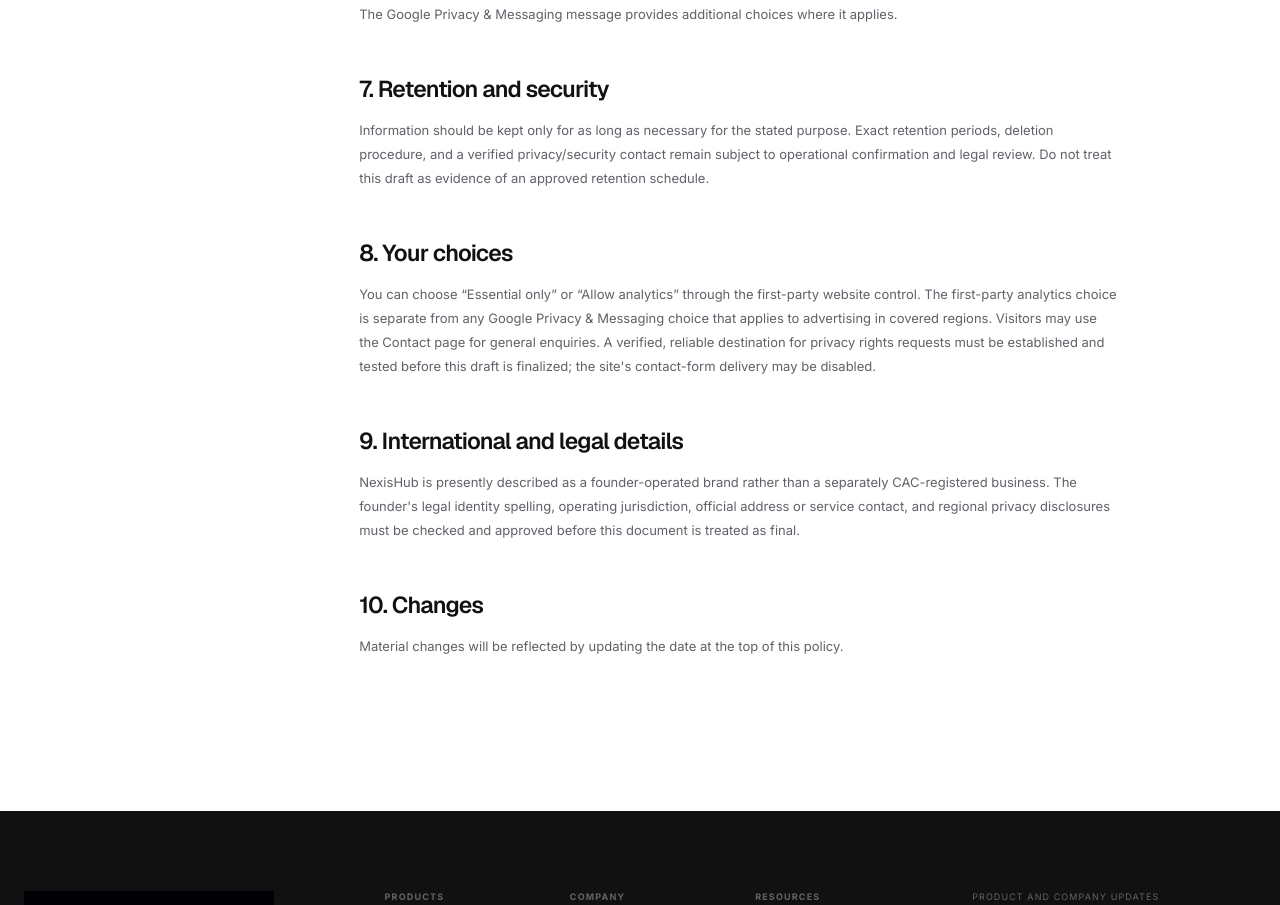
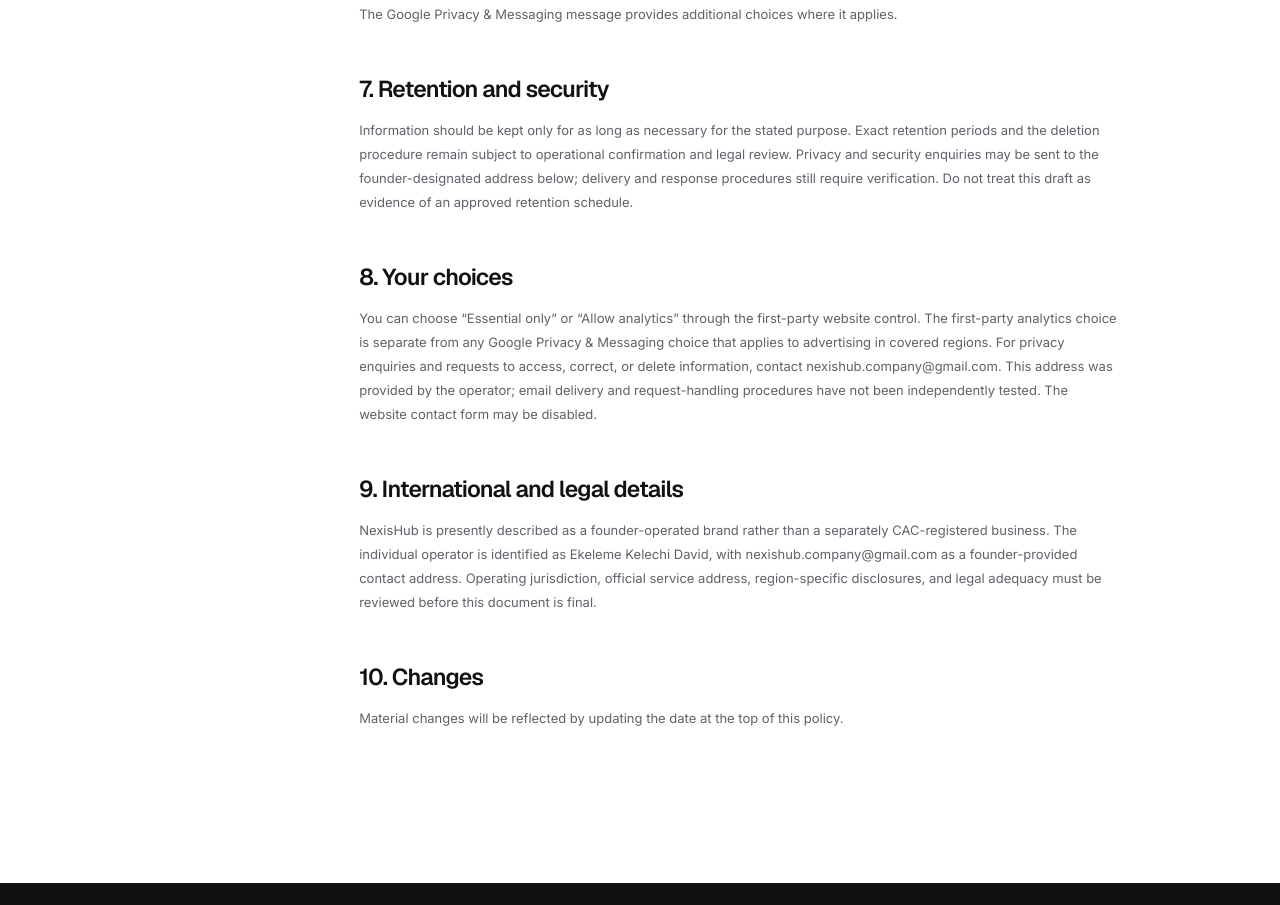
Before and after one commit to kellyxy110/NexisHub, a Next.js app in the folder website/: page /legal/privacy in a window 1280 px wide. Shown: the part 1605-2510 px from the top of the page. Built offline with nearby package versions, Linux system fonts and the light colour scheme.

Commit message:
fix(contact): add founder-provided direct email and retain legal review boundaries

```diff
--- a/website/src/app/legal/privacy/page.tsx
+++ b/website/src/app/legal/privacy/page.tsx
@@ -11,9 +11,9 @@
     <h2>4. How information is used</h2><p>Information is used to respond to inquiries, deliver requested updates, understand website performance, protect the service, and meet legal obligations. The founder does not represent this website as a data broker or offer visitor records for sale.</p>
     <h2>5. Service providers</h2><p>The website is hosted on Vercel. When configured, contact and newsletter submissions are sent to a protected form-delivery endpoint, and consented analytics events are sent to a protected analytics endpoint. The repository does not hard-code a third-party analytics vendor. Google provides the AdSense advertising and Privacy &amp; Messaging services used on applicable public surfaces. Final provider disclosures, processor terms, and retention periods remain subject to operational confirmation and legal review.</p>
     <h2>6. Google advertising cookies</h2><p>When Google advertising is served, Google and its partners may use cookies or similar technologies to serve ads based on a user&apos;s visit to this website or other websites. Users can review or change Google&apos;s personalized advertising settings at <a href="https://adssettings.google.com/" rel="noreferrer">Google Ads Settings</a>. Users can also review available choices for some third-party advertising cookies at <a href="https://www.aboutads.info/choices/" rel="noreferrer">aboutads.info</a>. The Google Privacy &amp; Messaging message provides additional choices where it applies.</p>
-    <h2>7. Retention and security</h2><p>Information should be kept only for as long as necessary for the stated purpose. Exact retention periods, deletion procedure, and a verified privacy/security contact remain subject to operational confirmation and legal review. Do not treat this draft as evidence of an approved retention schedule.</p>
-    <h2>8. Your choices</h2><p>You can choose “Essential only” or “Allow analytics” through the first-party website control. The first-party analytics choice is separate from any Google Privacy &amp; Messaging choice that applies to advertising in covered regions. Visitors may use the Contact page for general enquiries. A verified, reliable destination for privacy rights requests must be established and tested before this draft is finalized; the site&apos;s contact-form delivery may be disabled.</p>
-    <h2>9. International and legal details</h2><p>NexisHub is presently described as a founder-operated brand rather than a separately CAC-registered business. The founder&apos;s legal identity spelling, operating jurisdiction, official address or service contact, and regional privacy disclosures must be checked and approved before this document is treated as final.</p>
+    <h2>7. Retention and security</h2><p>Information should be kept only for as long as necessary for the stated purpose. Exact retention periods and the deletion procedure remain subject to operational confirmation and legal review. Privacy and security enquiries may be sent to the founder-designated address below; delivery and response procedures still require verification. Do not treat this draft as evidence of an approved retention schedule.</p>
+    <h2>8. Your choices</h2><p>You can choose “Essential only” or “Allow analytics” through the first-party website control. The first-party analytics choice is separate from any Google Privacy &amp; Messaging choice that applies to advertising in covered regions. For privacy enquiries and requests to access, correct, or delete information, contact <a href="mailto:nexishub.company@gmail.com">nexishub.company@gmail.com</a>. This address was provided by the operator; email delivery and request-handling procedures have not been independently tested. The website contact form may be disabled.</p>
+    <h2>9. International and legal details</h2><p>NexisHub is presently described as a founder-operated brand rather than a separately CAC-registered business. The individual operator is identified as Ekeleme Kelechi David, with <a href="mailto:nexishub.company@gmail.com">nexishub.company@gmail.com</a> as a founder-provided contact address. Operating jurisdiction, official service address, region-specific disclosures, and legal adequacy must be reviewed before this document is final.</p>
     <h2>10. Changes</h2><p>Material changes will be reflected by updating the date at the top of this policy.</p>
   </LegalDocument>;
 }
```
